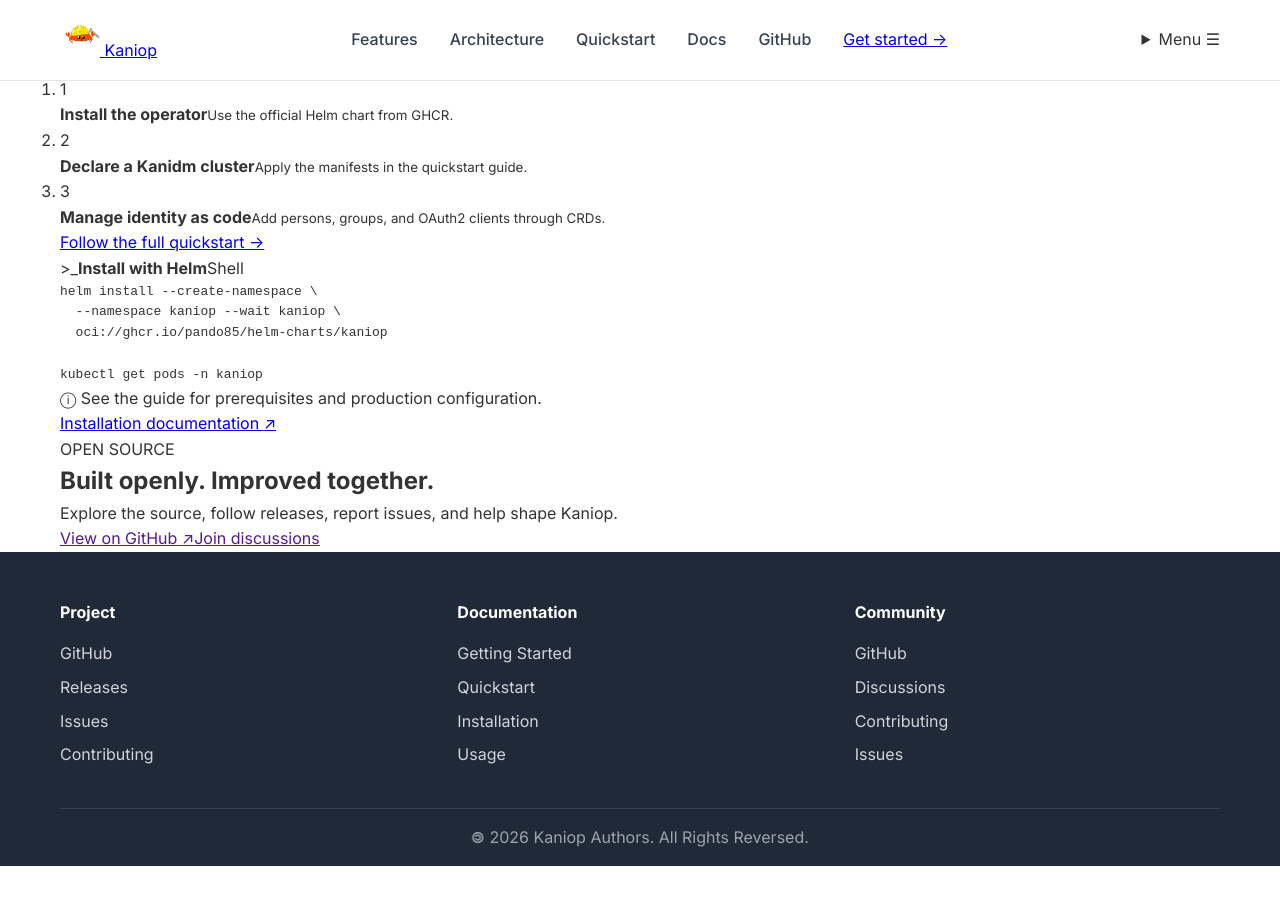
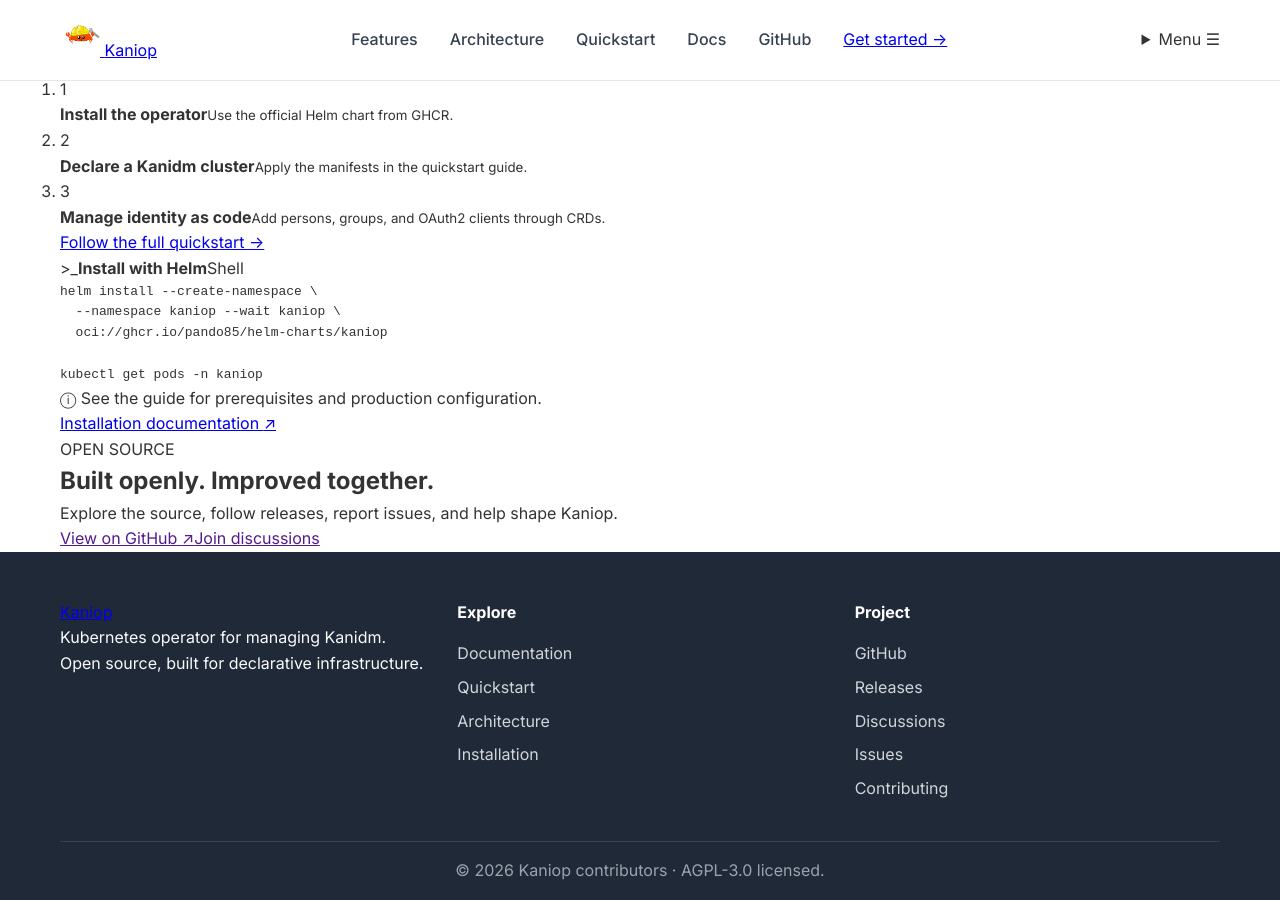
Before and after one commit to pando85/pando85.github.io, a Jekyll site: the page built from index.html, in a window 1280 px wide and 900 px high, scrolled down 2183 px. Built offline with Jekyll 4.4.1, drawn with Linux system fonts in a browser that asks for light colours; before the commit the page ends 3049 px from its top, so only the background shows below that.

Commit message:
feat(site): add production landing footer with documented destinations and license

```diff
--- a/_includes/footer.html
+++ b/_includes/footer.html
@@ -1,3 +1,35 @@
+{% if page.landing %}
+<footer>
+  <div class="container">
+    <div class="footer-content">
+      <div class="footer-brand-block">
+        <a href="{{ '/' | relative_url }}" class="footer-brand">Kaniop</a>
+        <p class="footer-brand-caption">Kubernetes operator for managing Kanidm. Open source, built for declarative infrastructure.</p>
+      </div>
+      <div class="footer-section">
+        <h4>Explore</h4>
+        <ul>
+          <li><a href="{{ stableDocs | relative_url }}">Documentation</a></li>
+          <li><a href="{{ stableDocs | append: 'quickstart.html' | relative_url }}">Quickstart</a></li>
+          <li><a href="{{ stableDocs | append: 'architecture.html' | relative_url }}">Architecture</a></li>
+          <li><a href="{{ stableDocs | append: 'installation.html' | relative_url }}">Installation</a></li>
+        </ul>
+      </div>
+      <div class="footer-section">
+        <h4>Project</h4>
+        <ul>
+          <li><a href="{{ githubLink }}">GitHub</a></li>
+          <li><a href="{{ releasesLink }}">Releases</a></li>
+          <li><a href="{{ discussionLink }}">Discussions</a></li>
+          <li><a href="{{ githubLink }}/issues">Issues</a></li>
+          <li><a href="{{ stableDocs | append: 'contributing.html' | relative_url }}">Contributing</a></li>
+        </ul>
+      </div>
+    </div>
+    <div class="footer-bottom">© {{ site.time | date: '%Y' }} Kaniop contributors · AGPL-3.0 licensed.</div>
+  </div>
+</footer>
+{% else %}
 <footer>
   <div class="container">
     <div class="footer-content">
@@ -19,7 +51,7 @@
           <li><a href="{{ latestDocs | append: 'usage.html' | relative_url }}">Usage</a></li>
         </ul>
       </div>
-            <div class="footer-section">
+      <div class="footer-section">
         <h4>Community</h4>
         <ul>
           <li><a href="{{ githubLink }}">GitHub</a></li>
@@ -34,3 +66,4 @@
     </div>
   </div>
 </footer>
+{% endif %}
```
